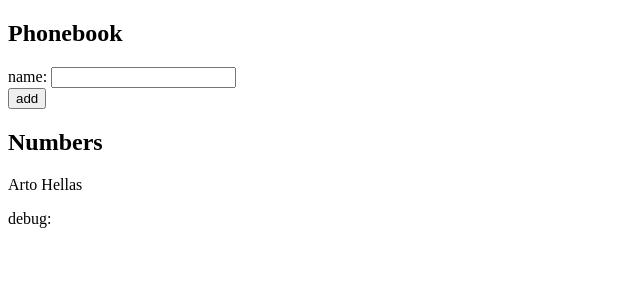
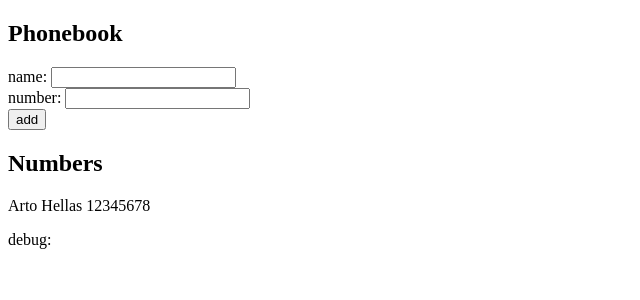
Before and after one commit to SisselJM/FullstackOpenEx, a React (Vite) app in the folder part2/phonebook/: page / in a window 1280 px wide. Shown: the top 300 px of the page, without its empty margins (0-640 px from the left). Built offline with nearby package versions, Linux system fonts and the light colour scheme.

Commit message:
2.8 add number

```diff
--- a/part2/phonebook/src/App.jsx
+++ b/part2/phonebook/src/App.jsx
@@ -1,12 +1,13 @@
 import { useState } from 'react'
 
-const Person = ({ person }) => <p>{person.name}</p>
+const Person = ({ person }) => <p>{person.name} {person.number}</p>
 
 function App() {
   const [persons, setPersons] = useState([
-    { name: 'Arto Hellas' }
+    { name: 'Arto Hellas', number: '12345678' }
   ])
   const [newName, setNewName] = useState('')
+  const [newNumber, setNewNumber] = useState('')
 
   const addPerson = (event) => {
     event.preventDefault()
@@ -16,16 +17,23 @@ function App() {
       return
     }
     const person = {
-      name: newName
+      name: newName,
+      number: newNumber
     }
     console.log(person)
     setPersons(persons.concat(person))
     setNewName('')
+    setNewNumber('')
   }
 
   const handleNameChange = (event) => {
     console.log(event.target.value)
     setNewName(event.target.value)
+  }
+
+  const handleNumberChange = (event) => {
+    console.log(event.target.value)
+    setNewNumber(event.target.value)
   }
 
   return (
@@ -35,6 +43,9 @@ function App() {
       <form>
         <div>
           name: <input value={newName} onChange={handleNameChange} />
+        </div>
+        <div>
+          number: <input value={newNumber} onChange={handleNumberChange} />
         </div>
         <div>
           <button type="submit" onClick={addPerson}>add</button>
```
